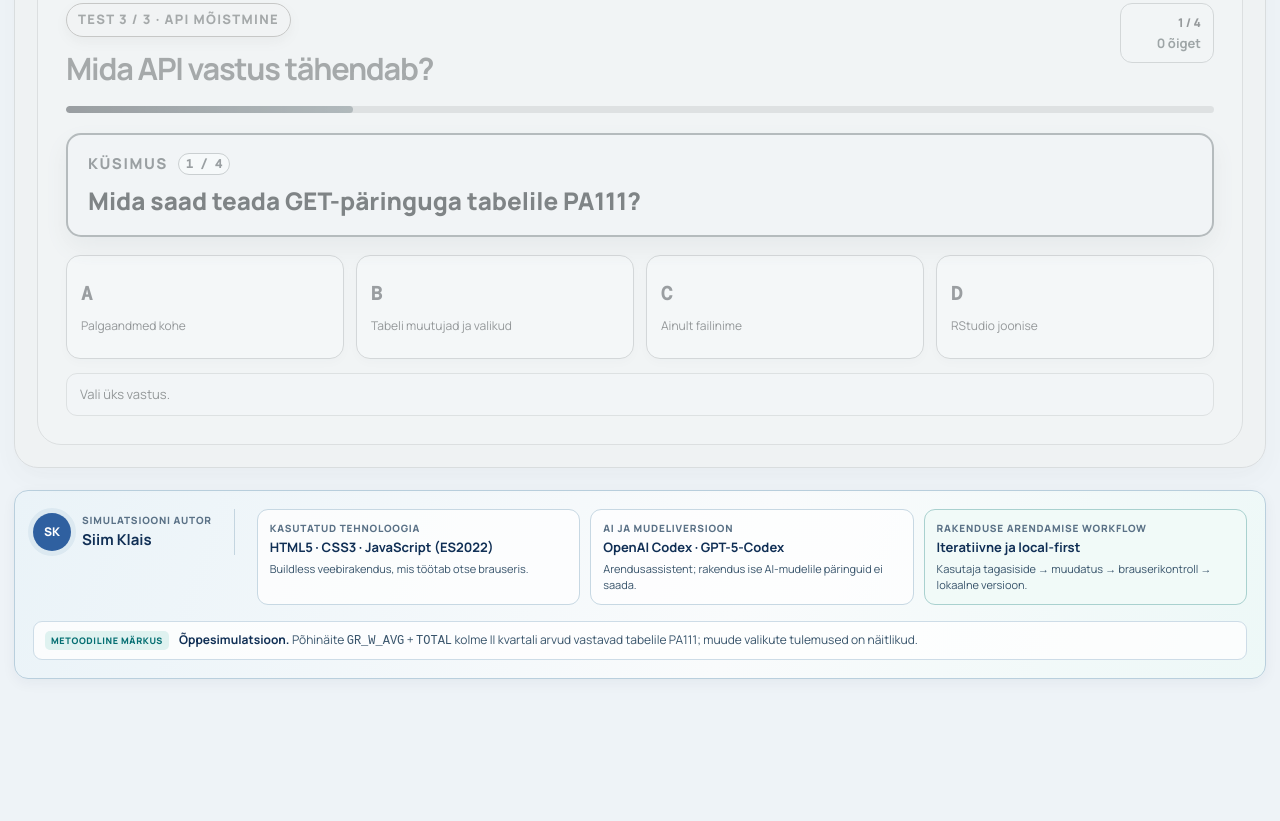
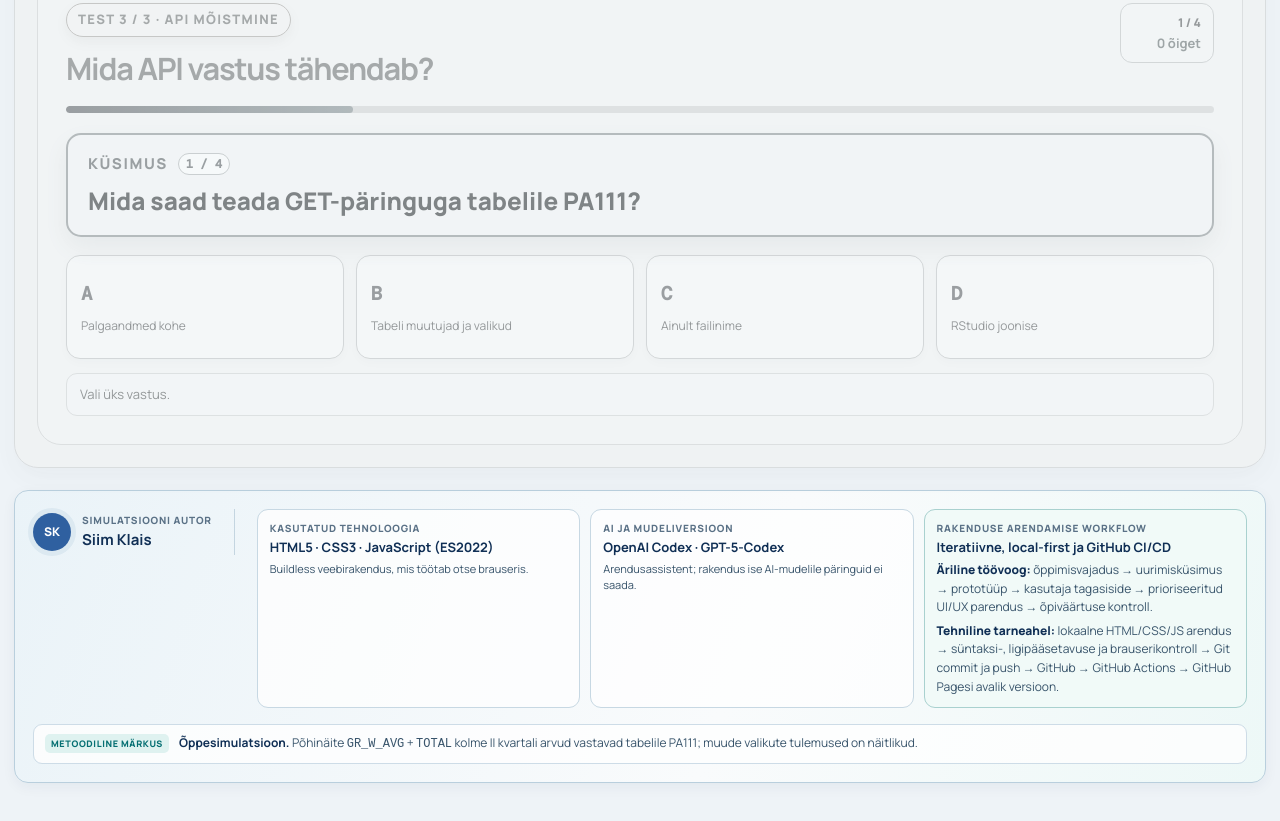
Before and after one commit to siimkl/API1, a plain HTML site: page dist/index.html in a window 1280 px wide. Shown: the part 4258-5079 px from the top of the page. Drawn offline with nearby package versions, Linux system fonts and the light colour scheme.

Commit message:
Expand development workflow details

```diff
--- a/dist/index.html
+++ b/dist/index.html
@@ -264,8 +264,8 @@ Accept: application/json</pre>
         </div>
         <div class="footer-detail footer-workflow">
           <small>Rakenduse arendamise workflow</small>
-          <strong>Iteratiivne ja local-first</strong>
-          <span>Kasutaja tagasiside → muudatus → brauserikontroll → lokaalne versioon.</span>
+          <strong>Iteratiivne, local-first ja GitHub CI/CD</strong>
+          <span><b>Äriline töövoog:</b> õppimisvajadus → uurimisküsimus → prototüüp → kasutaja tagasiside → prioriseeritud UI/UX parendus → õpiväärtuse kontroll.<br><b>Tehniline tarneahel:</b> lokaalne HTML/CSS/JS arendus → süntaksi-, ligipääsetavuse ja brauserikontroll → Git commit ja push → GitHub → GitHub Actions → GitHub Pagesi avalik versioon.</span>
         </div>
       </div>
       <div class="footer-note"><small>Metoodiline märkus</small><span><b>Õppesimulatsioon.</b> Põhinäite <code>GR_W_AVG</code> + <code>TOTAL</code> kolme II kvartali arvud vastavad tabelile PA111; muude valikute tulemused on näitlikud.</span></div>
--- a/dist/styles.css
+++ b/dist/styles.css
@@ -2129,6 +2129,9 @@ footer { padding-top: 24px; }
 .footer-detail strong { color: #102f55; font-size: 13px; line-height: 1.35; }
 .footer-detail span { color: #38546b; font-size: 11px; line-height: 1.45; }
 .footer-workflow { border-color: #a9d1cf; background: #f1faf8; }
+.footer-workflow span { font-size: 12px; line-height: 1.55; }
+.footer-workflow span b { color: #102f55; font-weight: 850; }
+.footer-workflow span br { display: block; content: ""; margin-top: 5px; }
 .footer-note { grid-column: 1 / -1; display: flex; align-items: flex-start; justify-content: flex-start; gap: 10px; padding: 9px 11px; border: 1px solid #cddce7; border-radius: 9px; background: rgba(255,255,255,.78); }
 .footer-note > small { flex: 0 0 auto; padding: 3px 6px; border-radius: 5px; color: #056f72; background: #dff2f0; font-size: 9px; font-weight: 900; letter-spacing: .07em; text-transform: uppercase; white-space: nowrap; }
 .footer-note > span { color: #38546b; text-align: left; }
```
